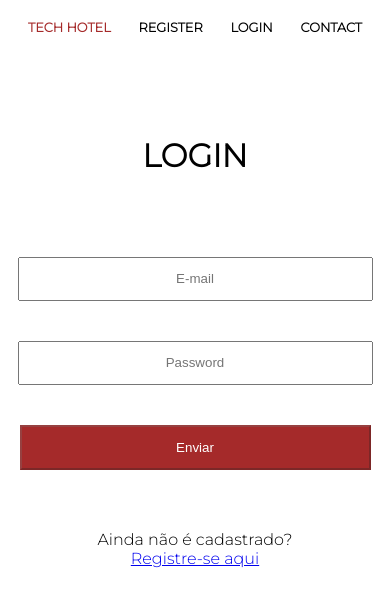
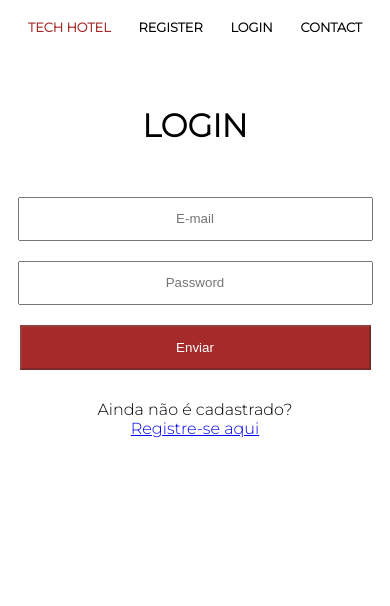
Before and after one commit to marianasaraiva/tech-hotel, a React (Create React App) app in the folder front-end/: page /login in a window 390 px wide. Shown: the top 606 px of the page. Built offline with nearby package versions, Linux system fonts and the light colour scheme.

Commit message:
style: login page styling responsive

```diff
--- a/front-end/src/pages/Login/styles.js
+++ b/front-end/src/pages/Login/styles.js
@@ -41,7 +41,7 @@ export const ContainerForm = styled.div`
     text-align: center;
     margin-bottom: 40px;
     height: 20px;
-    };
+  };
 
   button {
     width: 100%;
@@ -57,17 +57,26 @@ export const ContainerForm = styled.div`
 
   @media screen and (max-width: 800px) {
     width: 80vh;
+
+    form {
+      padding: 50px 0px;
+    }
   }
 
   @media screen and (max-width: 400px) {
     width: 90vh;
 
     form {
-      padding: 60px 0px;
+      padding: 30px 0px;
+    }
+
+    h1 {
+      padding-bottom: 30px;
     }
 
     input {
       width: 90%;
+      margin-bottom: 20px;
     }
 
     button {
```
